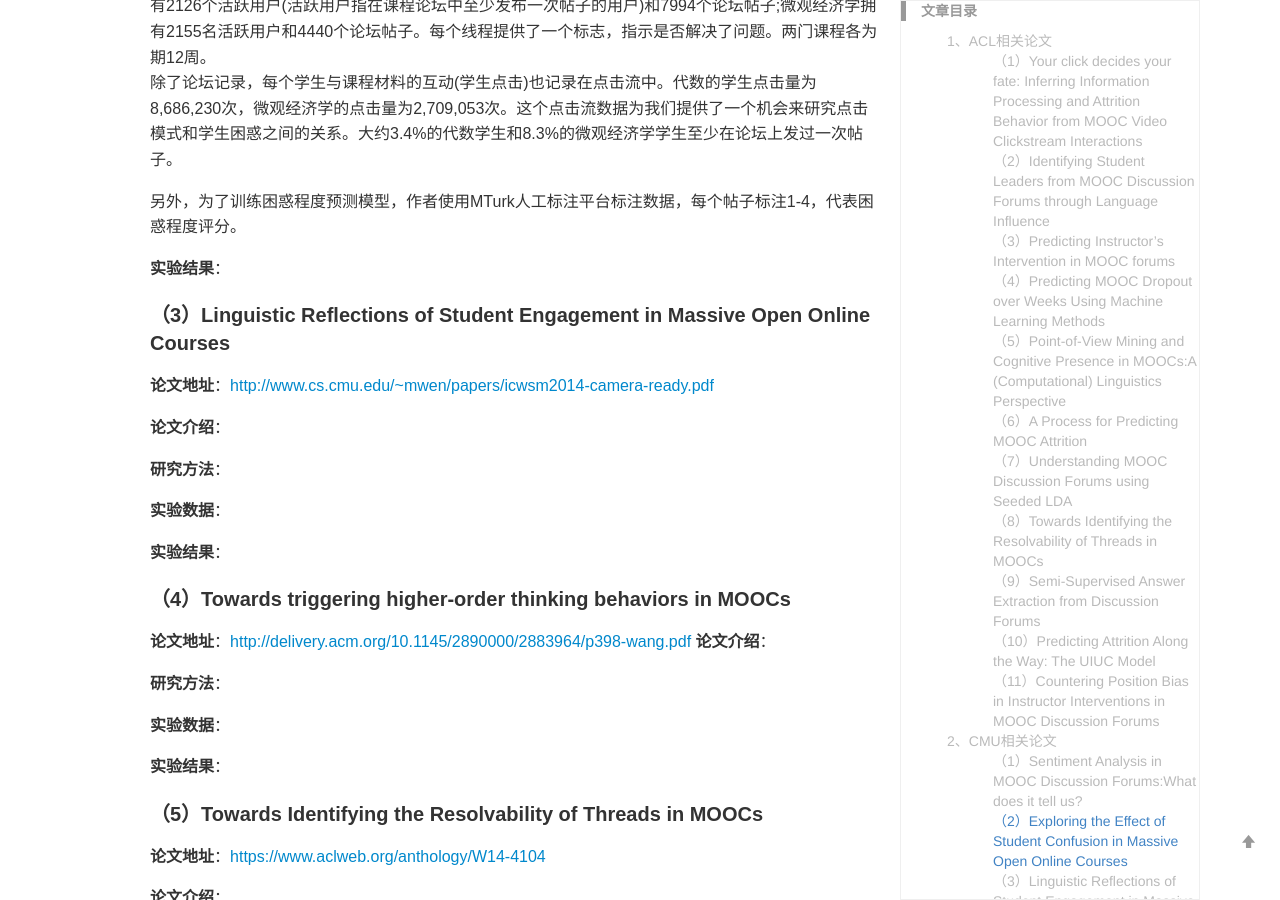
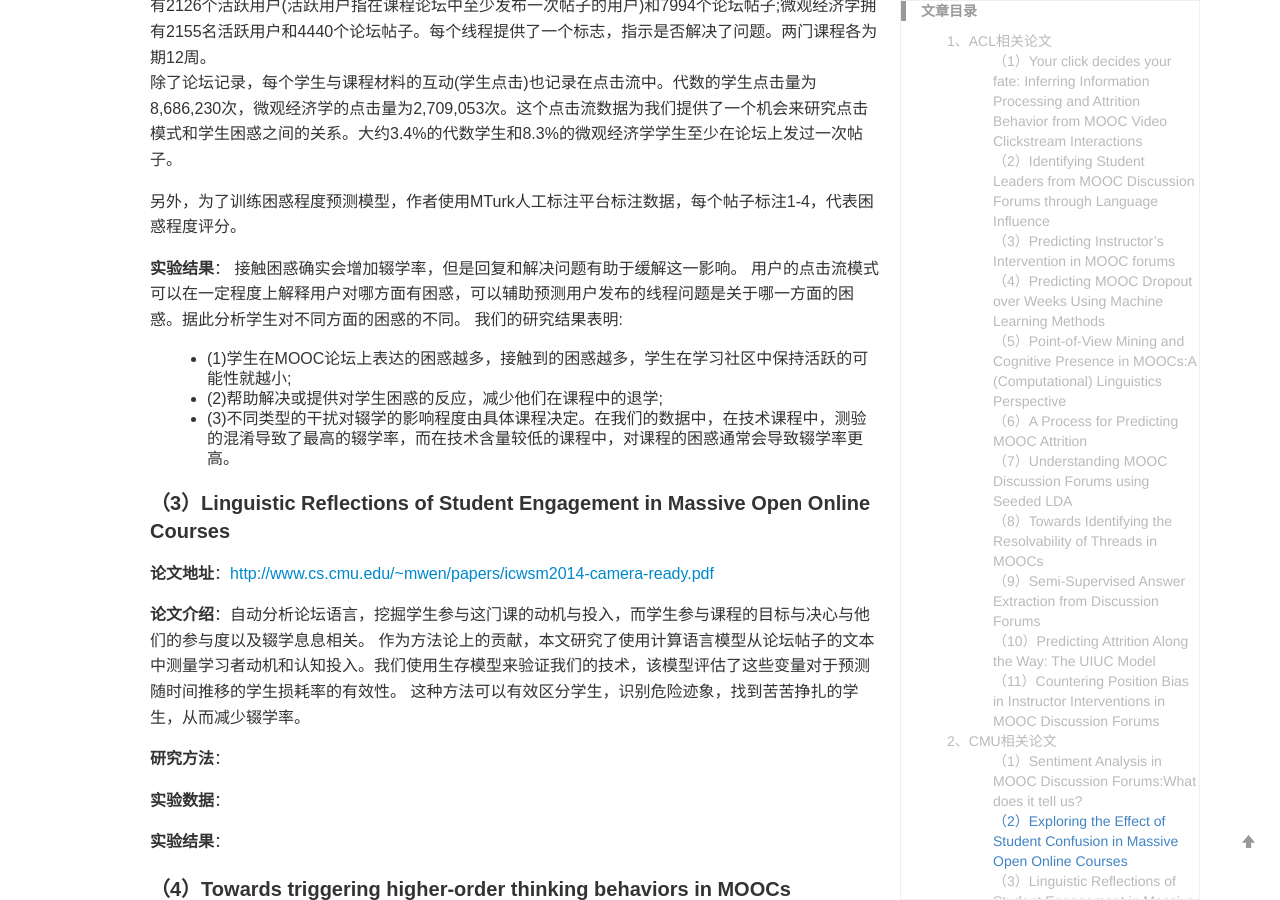
Before and after one commit to yuanmingchen/yuanmingchen.github.io, a Jekyll site: the page built from _posts/2019-04-19-online course nlp paper survey 2.md, in a window 1280 px wide and 900 px high, scrolled down 6762 px. Built offline with Jekyll 4.4.1, drawn with Linux system fonts in a browser that asks for light colours; formulas are drawn with MathJax 3; comment, search, counter and statistics services are not loaded.

Commit message:
Updates _posts/2019-04-19-online course nlp paper survey 2.md
Auto commit by GitBook Editor

```diff
--- a/_posts/2019-04-19-online course nlp paper survey 2.md
+++ b/_posts/2019-04-19-online course nlp paper survey 2.md
@@ -187,11 +187,19 @@ $P(w)$表示情感词$w$在评论中出现的概率，$P(TopicKeyword)$表示当
 另外，为了训练困惑程度预测模型，作者使用MTurk人工标注平台标注数据，每个帖子标注1-4，代表困惑程度评分。
 
 **实验结果**：
+接触困惑确实会增加辍学率，但是回复和解决问题有助于缓解这一影响。
+用户的点击流模式可以在一定程度上解释用户对哪方面有困惑，可以辅助预测用户发布的线程问题是关于哪一方面的困惑。据此分析学生对不同方面的困惑的不同。
+我们的研究结果表明:
+- (1)学生在MOOC论坛上表达的困惑越多，接触到的困惑越多，学生在学习社区中保持活跃的可能性就越小;
+- (2)帮助解决或提供对学生困惑的反应，减少他们在课程中的退学;
+- (3)不同类型的干扰对辍学的影响程度由具体课程决定。在我们的数据中，在技术课程中，测验的混淆导致了最高的辍学率，而在技术含量较低的课程中，对课程的困惑通常会导致辍学率更高。
 
 #### （3）Linguistic Reflections of Student Engagement in Massive Open Online Courses
 **论文地址**：<http://www.cs.cmu.edu/~mwen/papers/icwsm2014-camera-ready.pdf>
 
-**论文介绍**：
+**论文介绍**：自动分析论坛语言，挖掘学生参与这门课的动机与投入，而学生参与课程的目标与决心与他们的参与度以及辍学息息相关。
+作为方法论上的贡献，本文研究了使用计算语言模型从论坛帖子的文本中测量学习者动机和认知投入。我们使用生存模型来验证我们的技术，该模型评估了这些变量对于预测随时间推移的学生损耗率的有效性。
+这种方法可以有效区分学生，识别危险迹象，找到苦苦挣扎的学生，从而减少辍学率。
 
 **研究方法**：
 
```
